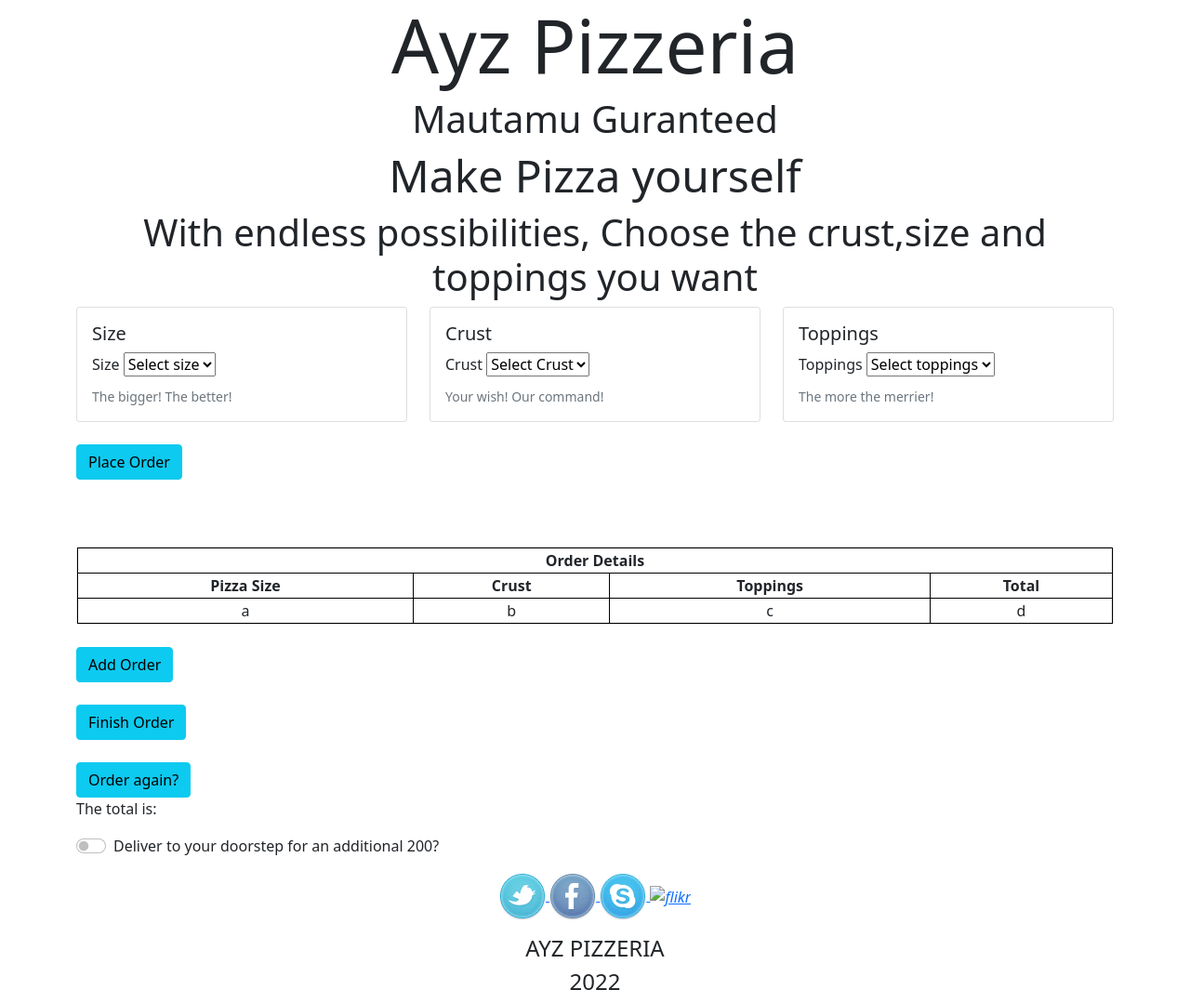
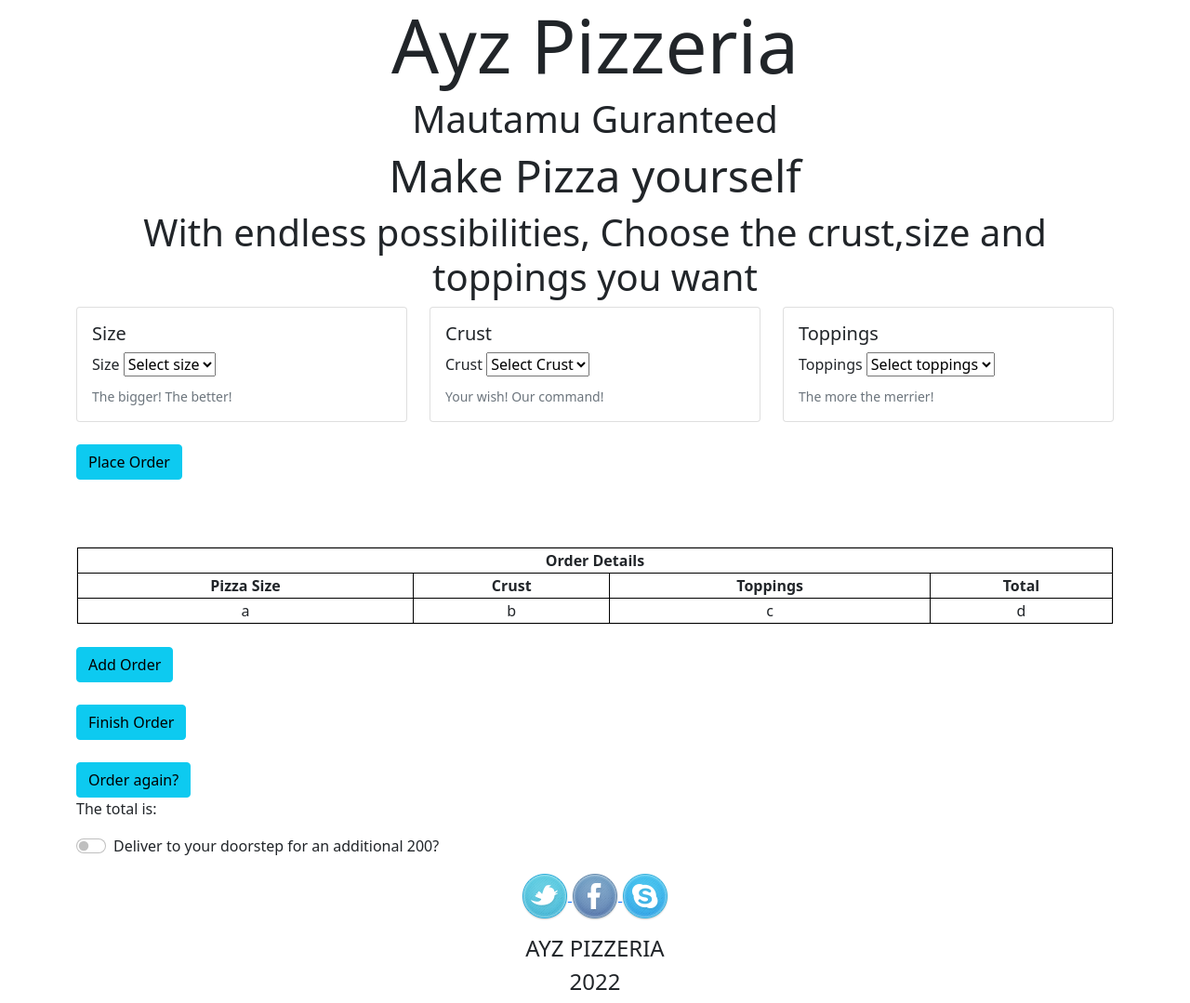
Before and after one commit to WanjikuKatuni/W4-IP, a plain HTML site: page index.html in a window 1280 px wide. Shown: the whole page at 93% size. Drawn offline with nearby package versions, Linux system fonts and the light colour scheme.

Commit message:
remove not needed socials

```diff
--- a/index.html
+++ b/index.html
@@ -162,7 +162,6 @@
                                                         <i class="skype"><span ><a href="#"> <img src="images/5.png" alt="skype"> </a></span> </i>
 
 
-                                                        <i class="flikr"><span ><a href="#"><img src="images/9.png" alt="flikr"> </a></span> </i>
 
                                                 </div>
                                             </div>
```
